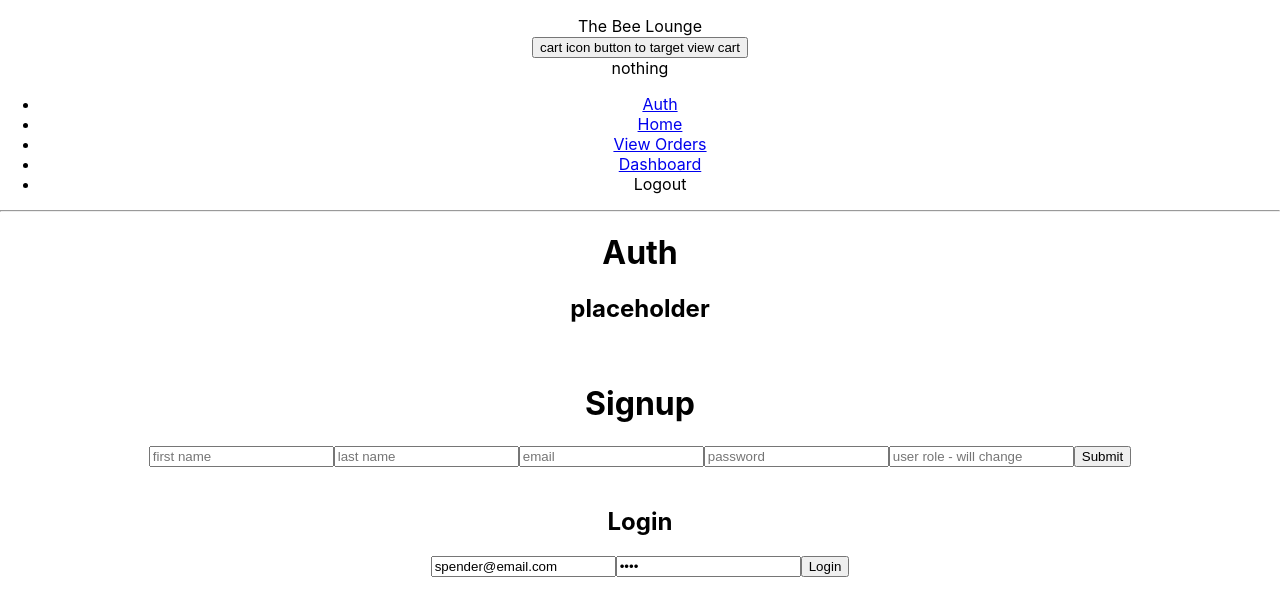
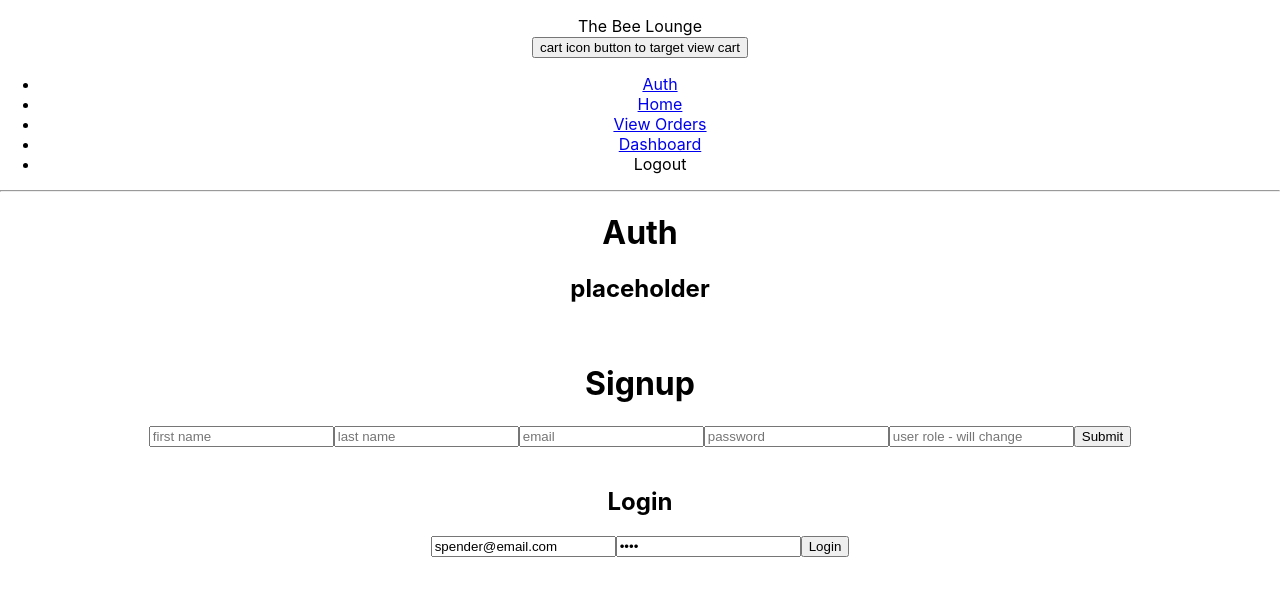
Before and after one commit to wtharden3/beeshop-client, a React (Create React App) app: page / in a window 1280 px wide. Shown: the top 616 px of the page. Built offline with nearby package versions, Linux system fonts and the light colour scheme.

Commit message:
Navbar edit

```diff
--- a/src/Components/Home/Navbar.tsx
+++ b/src/Components/Home/Navbar.tsx
@@ -29,7 +29,7 @@ class Navbar extends Component<NavbarProps, NavbarState> {
       <div>
         <div>The Bee Lounge</div>
         <button onClick={this.toggleCart}> cart icon button to target view cart</button>
-        {this.state.viewCart ? <Cart token={this.props.token} /> : <div>nothing</div>}
+        {this.state.viewCart ? <Cart token={this.props.token} /> : null }
 
       </div>
     );
```
